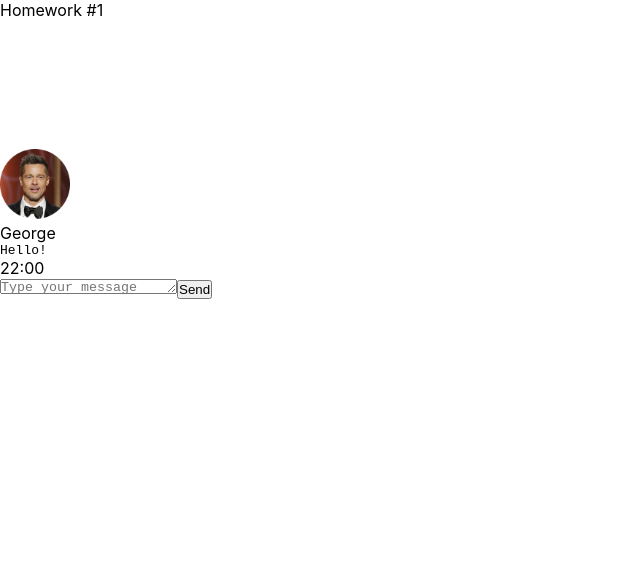
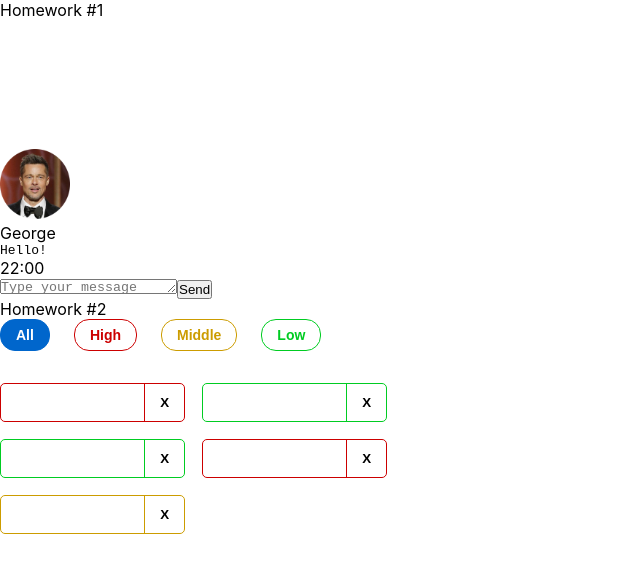
Before and after one commit to DmitrijSergeev/Homework_from_IT-Incubator, a React (Create React App) app: page / in a window 1280 px wide. Shown: the top 572 px of the page, without its empty margins (0-640 px from the left). Built offline with nearby package versions, Linux system fonts and the light colour scheme.

Commit message:
second task

```diff
--- a/src/s1-main/App.tsx
+++ b/src/s1-main/App.tsx
@@ -1,13 +1,14 @@
 import React from 'react'
 import s from './App.module.css'
 import HW1 from '../s2-homeworks/hw01/HW1'
+import HW2 from "../s2-homeworks/hw02/HW2";
 
 function App() {
     return (
         <div className={s.App}>
             <HW1/>
             {/*раскомментировать по ходу выполнения*/}
-            {/*<HW2/>*/}
+            <HW2/>
             {/*<HW3/>*/}
             {/*<HW4/>*/}
 
--- a/src/s2-homeworks/hw02/HW2.tsx
+++ b/src/s2-homeworks/hw02/HW2.tsx
@@ -17,16 +17,16 @@
 * */
 
 // types
-export type AffairPriorityType = any // need to fix any
+export type AffairPriorityType = 'high'|'low'|'middle'// need to fix any
 export type AffairType = {
-    _id: any // need to fix any
-    name: any // need to fix any
+    _id: number // need to fix any
+    name: string // need to fix any
     priority: AffairPriorityType
 }
 export type FilterType = 'all' | AffairPriorityType
 
 // constants
-const defaultAffairs: any = [ // need to fix any
+const defaultAffairs: AffairType[] = [ // need to fix any
     {_id: 1, name: 'React', priority: 'high'}, // студенты могут изменить содержимое name и количество элементов в массиве, ...priority не менять!
     {_id: 2, name: 'anime', priority: 'low'},
     {_id: 3, name: 'games', priority: 'low'},
@@ -35,22 +35,23 @@
 ]
 
 // pure helper functions
-export const filterAffairs = (affairs: any, filter: any): any => { // need to fix any
+export const filterAffairs = (affairs: AffairType[], filter: FilterType): AffairType[] => { // need to fix any
+    if( filter === 'all' ){
+        return affairs
+    }else return affairs.filter( el=> el.priority === filter ) // need to fix
+}
+export const deleteAffair = (affairs: AffairType[], _id: number): AffairType[] => { // need to fix any
 
-
-    return affairs // need to fix
-}
-export const deleteAffair = (affairs: any, _id: any): any => { // need to fix any
-
-    return affairs // need to fix
+    return affairs.filter( el=> el._id !== _id ) // need to fix
 }
 
 function HW2() {
-    const [affairs, setAffairs] = useState<any>(defaultAffairs) // need to fix any
+    const [affairs, setAffairs] = useState<Array<AffairType>>(defaultAffairs) // need to fix any
     const [filter, setFilter] = useState<FilterType>('all')
 
     const filteredAffairs = filterAffairs(affairs, filter)
-    const deleteAffairCallback = (_id: any) => { // need to fix any
+    const deleteAffairCallback = (_id: number) => { // need to fix any
+        setAffairs(deleteAffair(affairs, _id))
         // need to fix
     }
 
--- a/src/s2-homeworks/hw02/affairs/Affairs.tsx
+++ b/src/s2-homeworks/hw02/affairs/Affairs.tsx
@@ -5,23 +5,23 @@
 
 type AffairsPropsType = {
     data: any // need to fix any
-    setFilter: any
-    deleteAffairCallback: any
+    setFilter: (filter: FilterType)=>void
+    deleteAffairCallback: (_id: number)=>void
     filter: FilterType
 }
 
 function Affairs(props: AffairsPropsType) {
     const setAll = () => {
-        // need to fix
+        props.setFilter('all')// need to fix
     }
     const setHigh = () => {
-        // need to fix
+        props.setFilter('high')// need to fix
     }
     const setMiddle = () => {
-        // need to fix
+        props.setFilter('middle')// need to fix
     }
     const setLow = () => {
-        // need to fix
+        props.setFilter('low')// need to fix
     }
 
     const cnAll = s.button + ' ' + s.all + (props.filter === 'all' ? ' ' + s.active : '')
--- a/src/s2-homeworks/hw02/affairs/affair/Affair.tsx
+++ b/src/s2-homeworks/hw02/affairs/affair/Affair.tsx
@@ -6,12 +6,12 @@
 type AffairPropsType = {
     // key не нужно типизировать
     affair: AffairType
-    deleteAffairCallback: any // need to fix any
+    deleteAffairCallback: (_id: number)=>void // need to fix any
 }
 
 function Affair(props: AffairPropsType) {
     const deleteCallback = () => {
-        // need to fix
+        props.deleteAffairCallback(props.affair._id)// need to fix
     }
 
     const nameClass = s.name + ' ' + s2[props.affair.priority]
@@ -35,7 +35,7 @@
             <button
                 id={'hw2-button-delete-' + props.affair._id}
                 className={buttonClass}
-                // need to fix
+                onClick={deleteCallback}// need to fix
 
             >
                 {/*текст кнопки могут изменить студенты*/}
```
